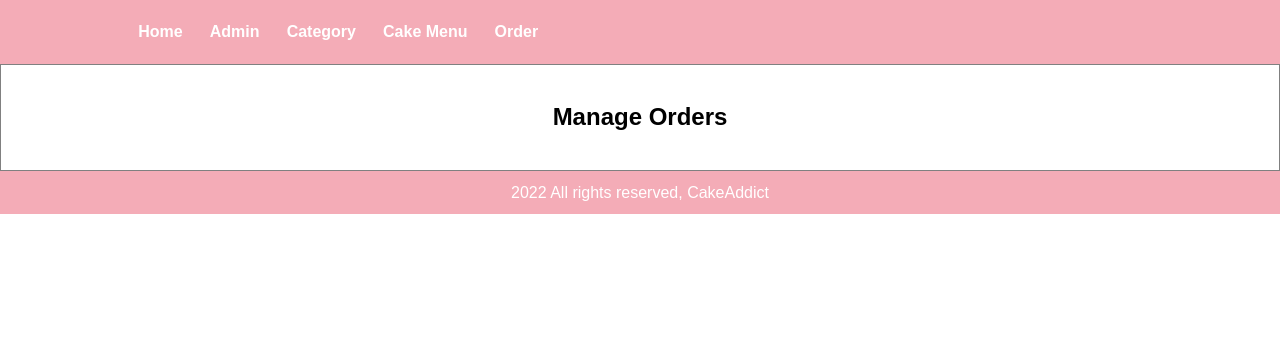
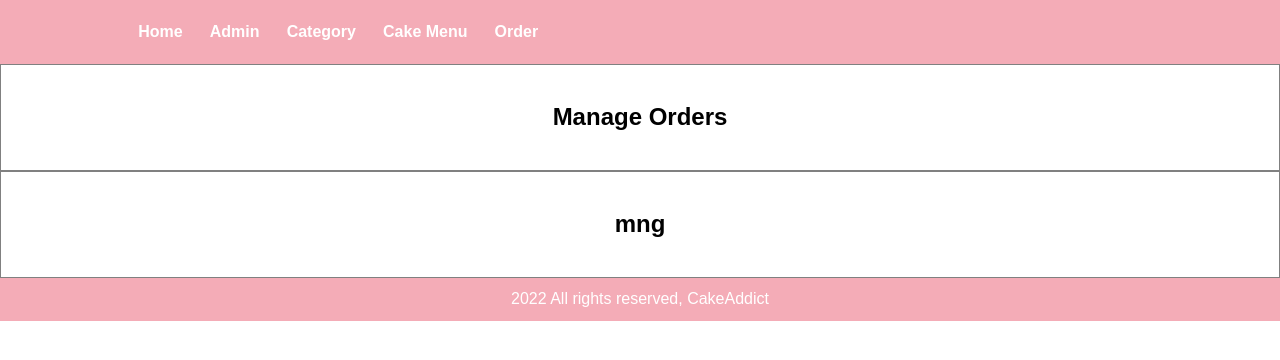
Before and after one commit to DoruntinaKorca/InxhinieriEWeb-it, a PHP site: page /adminDashboard/manageOrders.php in a window 1280 px wide. Shown: the top 360 px of the page. Run offline with PHP 8.4, Linux system fonts and the light colour scheme.

Commit message:
Merge branch 'main' of https://github.com/DoruntinaKorca/InxhinieriEWeb-it

```diff
--- a/adminDashboard/manageOrders.php
+++ b/adminDashboard/manageOrders.php
@@ -14,9 +14,7 @@
 
     <div class="adminMainContent">
     <h2>Manage Orders</h2>
-
-
-
+        <h2>mng</h2>
     </div>
 
     <?
```
